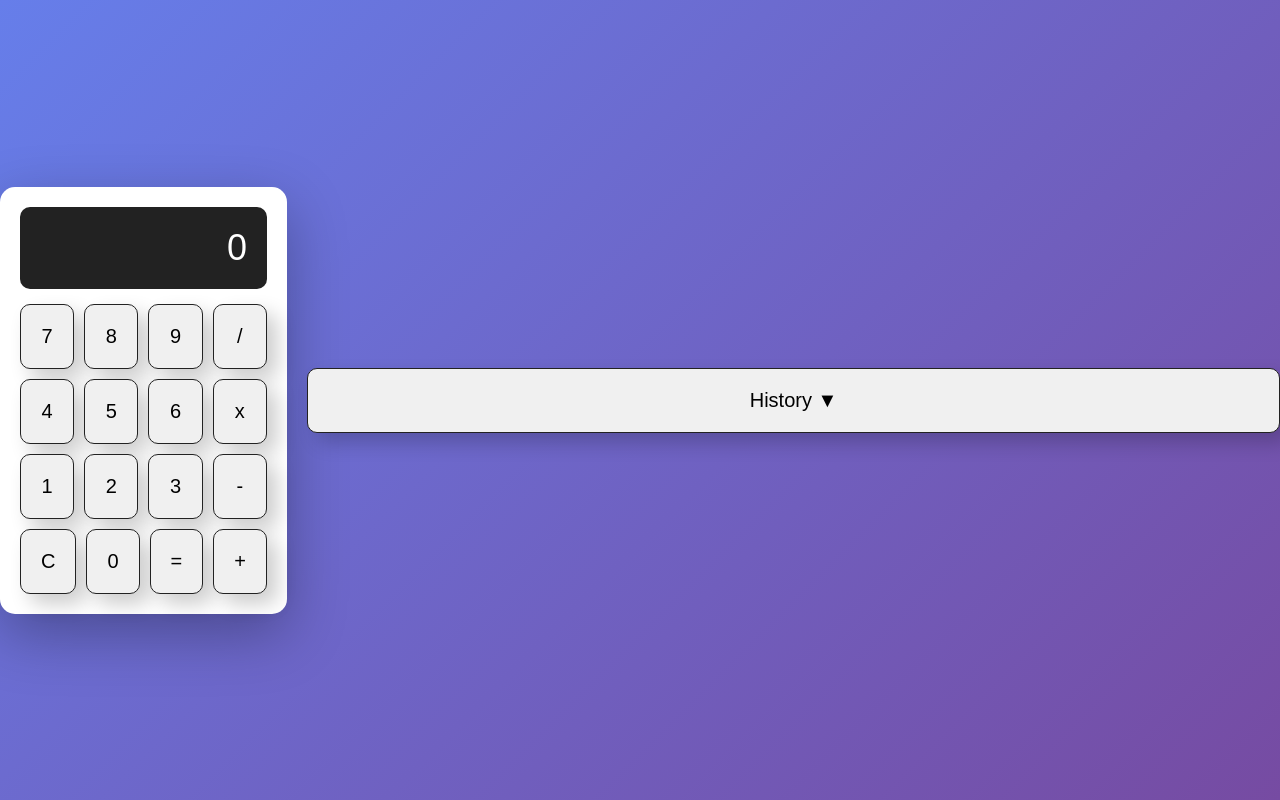
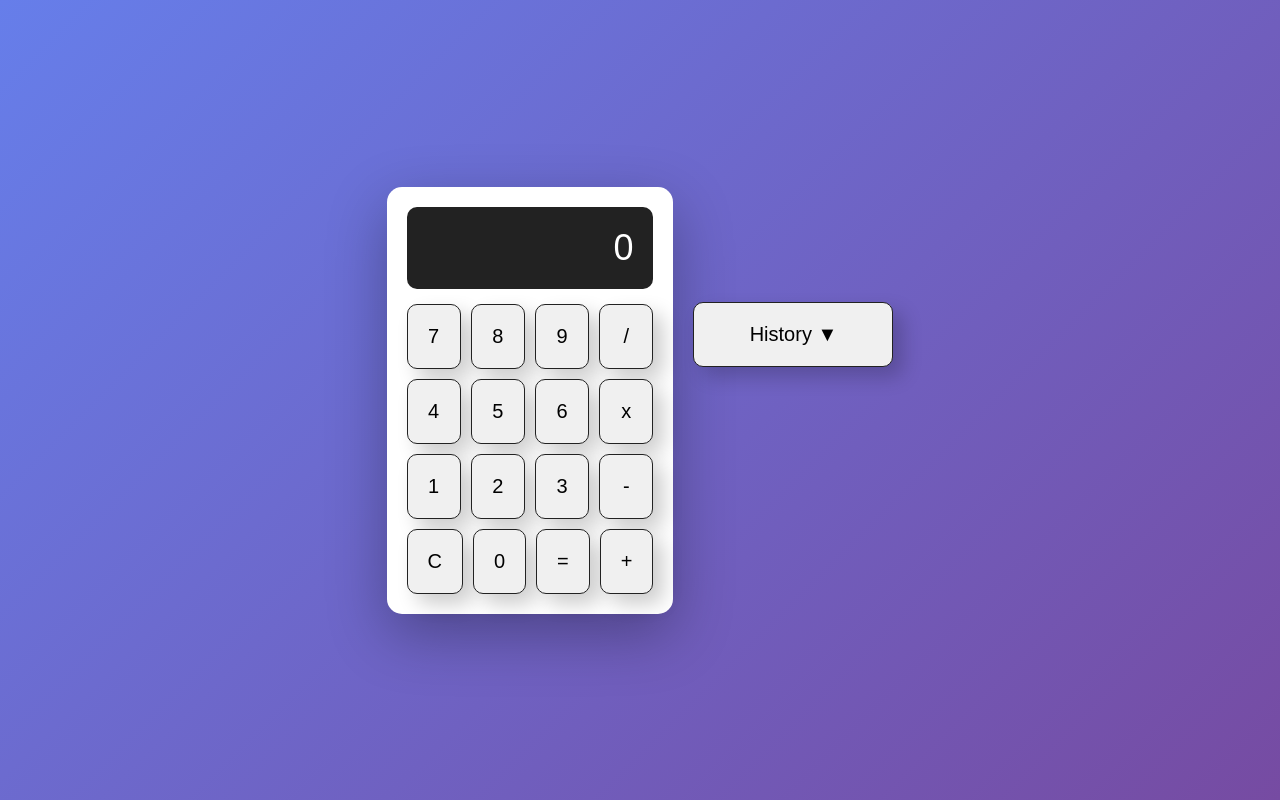
Before and after one commit to Subham269/Calculator, a plain HTML site: page index.html in a window 1280 px wide. Drawn offline with Linux system fonts and the light colour scheme.

Commit message:
Formatted History button properly

```diff
--- a/index.html
+++ b/index.html
@@ -5,6 +5,7 @@
         <link rel="stylesheet" href="style.css">
     </head>
     <body>
+        <div class="layout">
             <div class="container">
                 <div id="display">0</div>
                 <div class="buttons">
@@ -35,10 +36,13 @@
                     </div>
                 </div>
                 </div>
+                <div class="history-wrapper">
                     <button onclick="toggleHistory()" id="btn-container">History ▼</button>
                             <div id="history-container" style="display:none;">
                             <ul id="history-list"></ul>
                 </div>
+            </div>
+        </div>
         <script src="script.js"></script>
     </body>
 </html>
--- a/style.css
+++ b/style.css
@@ -93,3 +93,16 @@ h3
     border-bottom: 2px solid #eee;
     color: #555;
 }
+.layout
+{
+    display: flex;
+    align-items: flex-start;
+    gap:20px;
+}
+.history-wrapper
+{
+    display: flex;
+    flex-direction: column;
+    width: 200px;
+    margin-top:115px;
+}
```
Lines whose indentation alone changed are shown as unchanged.
